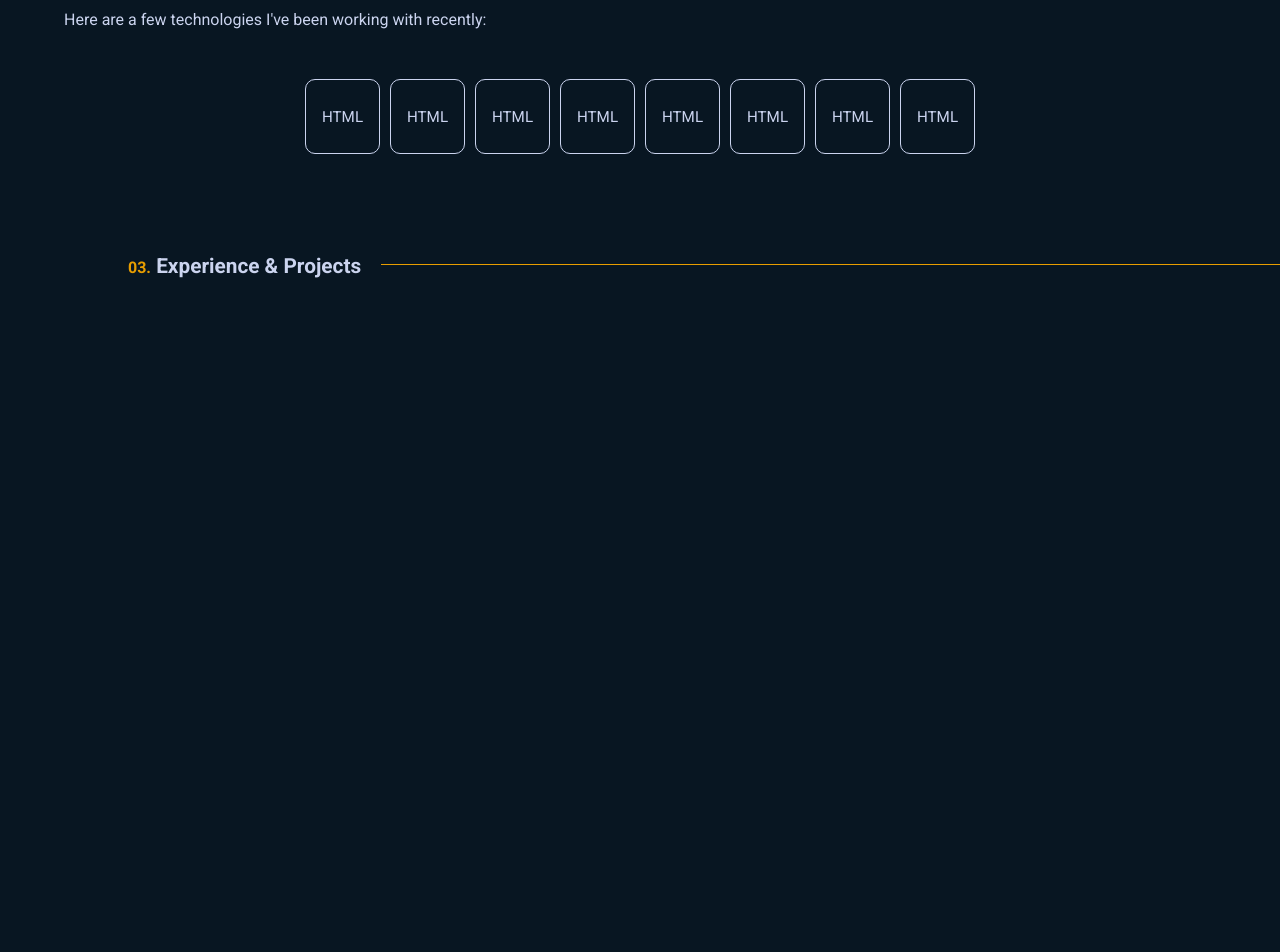
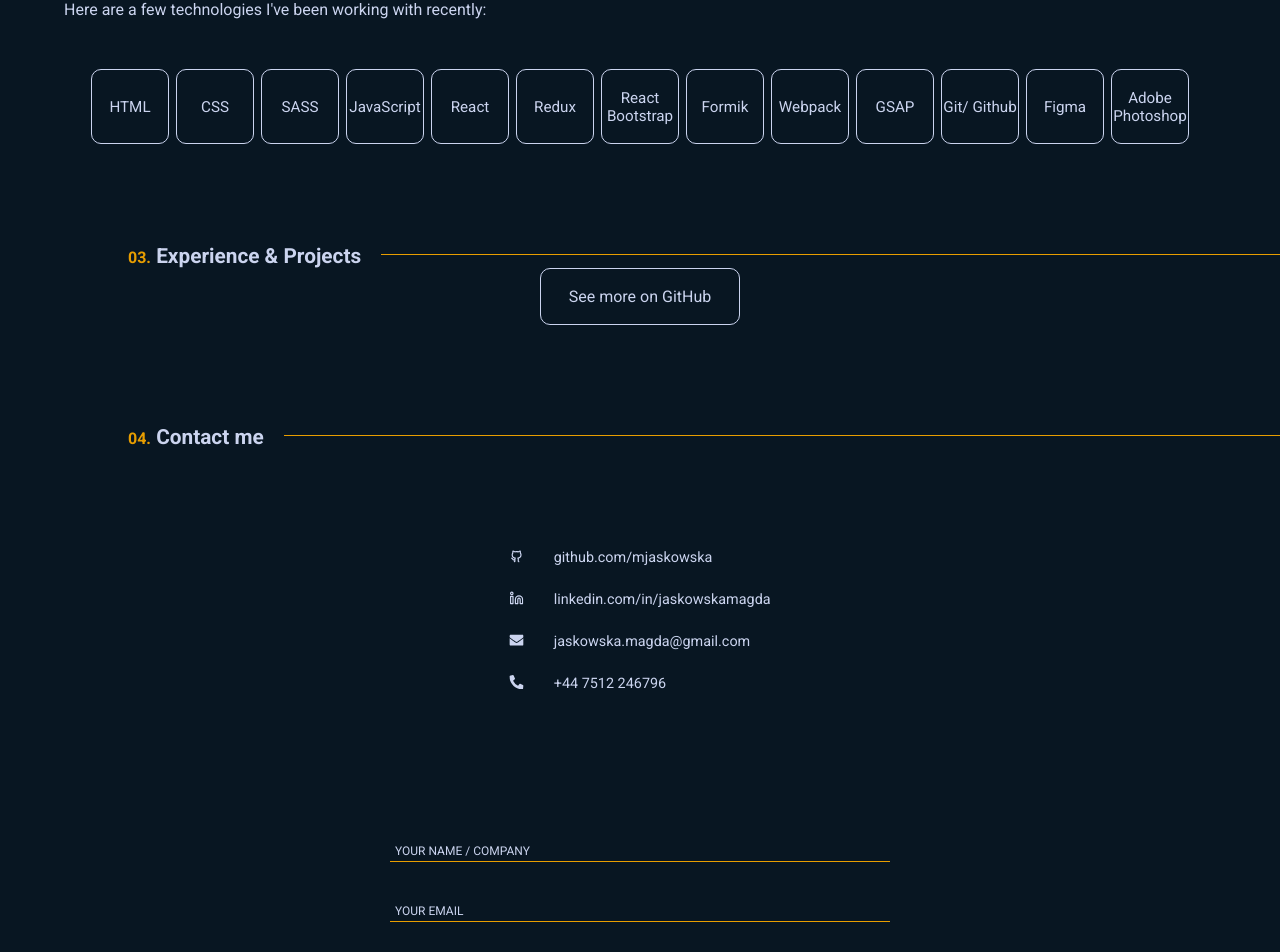
Before and after one commit to mjaskowska/portfolio, a React (Create React App) app: page / in a window 1280 px wide. Shown: the part 1785-2737 px from the top of the page. Before the commit the page ends 2163 px from the top, so only its background shows below. Built offline with nearby package versions, Linux system fonts and the light colour scheme.

Commit message:
contact section on mobile

```diff
--- a/src/App.js
+++ b/src/App.js
@@ -6,6 +6,7 @@ import Hero from './components/hero/Hero'
 import About from './components/about/About'
 import Skills from './components/skills/Skills'
 import Projects from "./components/projects/Projects"
+import Contact from "./components/contact/Contact"
 
 function App() {
   return (
@@ -16,6 +17,7 @@ function App() {
      <About />
      <Skills />
      <Projects />
+     <Contact />
     </div>
   );
 }
--- /dev/null
+++ b/src/components/contact/Contact.jsx
@@ -0,0 +1,40 @@
+import React from "react";
+
+import EmailForm from './EmailForm'
+
+import { RiGithubLine } from "react-icons/ri";
+import { FiLinkedin } from "react-icons/fi";
+import { FaEnvelope } from "react-icons/fa";
+import { FaPhoneAlt } from "react-icons/fa";
+
+const Contact = () => {
+  return (
+    <div className="contact">
+      <h3 className="subtitle">
+        <span>04.</span> Contact me
+      </h3>
+      <section className="social-container">
+        <div className="social">
+          <RiGithubLine />
+          <p>github.com/mjaskowska</p>
+        </div>
+        <div className="social">
+          <FiLinkedin />
+          <p>linkedin.com/in/jaskowskamagda</p>
+        </div>
+        <div className="social">
+          <FaEnvelope />
+          <p>jaskowska.magda@gmail.com</p>
+        </div>
+        <div className="social">
+          <FaPhoneAlt />
+          <p>+44 7512 246796</p>
+        </div>
+      </section>
+      <EmailForm />
+
+    </div>
+  );
+};
+
+export default Contact;
--- /dev/null
+++ b/src/components/contact/EmailForm.jsx
@@ -0,0 +1,26 @@
+import React from 'react'
+import { Form } from "react-bootstrap";
+
+const EmailForm = () => {
+    return (
+        <section className="emailJS">
+        <Form>
+          <Form.Group controlId="FormName">
+          <Form.Control required type="text"/>
+            <Form.Label>YOUR NAME / COMPANY</Form.Label>
+          </Form.Group>
+          <Form.Group controlId="FormEmail">
+          <Form.Control required type="email"/>
+            <Form.Label>YOUR EMAIL</Form.Label>
+          </Form.Group>
+          <Form.Group controlId="FormMessage">
+              <Form.Control required as="textarea" rows={5}/>
+            <Form.Label>MESSAGE</Form.Label>
+          </Form.Group>
+          <button className="orange-btn" type="submit">SEND</button>
+        </Form>
+      </section>
+    )
+}
+
+export default EmailForm
--- a/src/components/projects/Projects.jsx
+++ b/src/components/projects/Projects.jsx
@@ -4,6 +4,7 @@ const Projects = () => {
     return (
         <div className="projects">
             <h3 className="subtitle"><span>03.</span> Experience & Projects</h3>
+            <button className="orange-btn"><a href="https://github.com/mjaskowska">See more on GitHub</a></button>
         </div>
     )
 }
--- a/src/components/skills/Skills.jsx
+++ b/src/components/skills/Skills.jsx
@@ -5,16 +5,21 @@ const Skills = () => {
         <div className="skills">
             <h3 className="subtitle"><span>02.</span> Skills</h3>
             <p>Here are a few technologies I've been working with recently:</p>
-            <section className="skill-list">
-                <div className="skill">HTML</div>
-                <div className="skill">HTML</div>
-                <div className="skill">HTML</div>
-                <div className="skill">HTML</div>
-                <div className="skill">HTML</div>
-                <div className="skill">HTML</div>
-                <div className="skill">HTML</div>
-                <div className="skill">HTML</div>
-            </section>
+            <ul className="skill-list">
+                <li className="skill">HTML</li>
+                <li className="skill">CSS</li>
+                <li className="skill">SASS</li>
+                <li className="skill">JavaScript</li>
+                <li className="skill">React</li>
+                <li className="skill">Redux</li>
+                <li className="skill">React Bootstrap</li>
+                <li className="skill">Formik</li>
+                <li className="skill">Webpack</li>
+                <li className="skill">GSAP</li>
+                <li className="skill">Git/ Github</li>
+                <li className="skill">Figma</li>
+                <li className="skill">Adobe Photoshop</li>
+            </ul>
         </div>
     )
 }
--- /dev/null
+++ b/src/styles/_contact.scss
@@ -0,0 +1,77 @@
+@import "./colors";
+
+.contact {
+    display: block;
+    margin: 100px auto 100px;
+    .social-container {
+        margin: auto {
+            left: 50%;
+            top: 100px;
+        };
+        transform: translateX(-50%);
+        width: max-content;
+        .social {
+            display: flex;
+            margin-bottom: 25px;
+            font-size: 0.9rem;
+            p{
+                margin-left: 30px;
+            }
+        }
+    }
+    .emailJS {
+        width: 90%;
+        max-width: 500px;
+        display: block;
+        margin: 0 auto;
+        margin-top: 130px;
+        .form-group {
+            position: relative;
+            margin-bottom: 20px;
+
+        .form-label {
+            font-size: 0.75rem;
+            pointer-events: none;
+            position: absolute;
+            bottom: 4px;
+            left: 1%;
+            transition: all 0.3s ease-in-out;
+
+        }
+        .form-control {
+            background: transparent;
+            border: none;
+            outline: none;
+            border-bottom: 1px solid $orange;
+            width: 100%;
+            &:focus {
+                border-bottom: 2px solid $main-medium-blue;
+            }
+        }
+        textarea {
+            margin-top: 20px;
+        }
+        .form-control[type=text], .form-control[type=email] {
+            height: 40px;
+            padding-top: 15px;
+        }
+
+        input:focus + .form-label, input:valid + .form-label {
+            bottom: 30px;
+            font-size: 0.6rem;
+            transition: all 0.3s ease-in-out;
+        }
+        textarea:focus + .form-label, textarea:valid + .form-label {
+            bottom: 90px;
+            font-size: 0.6rem;
+        }
+
+        }
+        .orange-btn {
+            display: block;
+            margin: 40px auto;
+        }
+
+    }
+
+}
--- a/src/styles/_index.scss
+++ b/src/styles/_index.scss
@@ -1,4 +1,4 @@
-@import "./colors", "./sidebar", "./nav", "./hero", "./shared", "./about", "./skills", "./projects";
+@import "./colors", "./sidebar", "./nav", "./hero", "./shared", "./about", "./skills", "./projects", "./contact";
 
 body {
     background: $main-dark-blue;
--- a/src/styles/_nav.scss
+++ b/src/styles/_nav.scss
@@ -5,6 +5,7 @@
     top: 0;
     border: 1px solid transparent;
     background: $main-dark-blue;
+    z-index: 25;
     .hamburger {
         position: absolute;
         top: 30px;
@@ -20,7 +21,6 @@
     }
     .menu {
         margin-top: 20px;
-        margin-bottom: 10px;
         width: 95%;
         display: none;
         .menu-links {
--- a/src/styles/_projects.scss
+++ b/src/styles/_projects.scss
@@ -3,4 +3,16 @@
 .projects {
     margin-top: 100px;
     margin-bottom: 100px;
+
+    .orange-btn {
+        color: $main-light-blue;
+        border: 1px solid $main-light-blue;
+        display: block;
+        margin: 0 auto;
+        min-width: 200px;
+        padding: 18px;
+        &:hover {
+            border: 1px solid $orange;
+        }
+    }
 }
--- a/src/styles/_shared.scss
+++ b/src/styles/_shared.scss
@@ -8,6 +8,10 @@
     padding: 12px 20px;
     font-size: 1rem;
     max-width: 150px;
+    &:hover {
+        color: white;
+        background: $orange;
+    }
 }
 
 .subtitle {
--- a/src/styles/_sidebar.scss
+++ b/src/styles/_sidebar.scss
@@ -6,7 +6,7 @@
     justify-content: center;
     position: absolute;
     bottom: 2%;
-    z-index: 21;
+    z-index: 36;
 
     button {
         background: transparent;
@@ -36,7 +36,6 @@
         position: fixed;
         bottom: 15%;
         left: 1%;
-        z-index: 20;
         width: min-content;
 
         .line {
--- a/src/styles/_skills.scss
+++ b/src/styles/_skills.scss
@@ -15,10 +15,10 @@
         width: 90%;
         margin: 0 auto;
         display: grid;
-        grid-template-columns: repeat(auto-fit, 75px);
+        grid-template-columns: repeat(auto-fit, 78px);
         grid-template-rows: 75px;
         grid-auto-rows: 75px;
-        grid-gap: 10px;
+        grid-gap: 7px;
         justify-content: center;
         align-items: center;
         .skill {
@@ -30,7 +30,11 @@
             justify-content: center;
             align-items: center;
             font-size: 0.95rem;
-
+            text-align: center;
+            &:hover {
+                color: $orange;
+                border: 1px solid $orange;
+            }
         }
     }
 }
```
